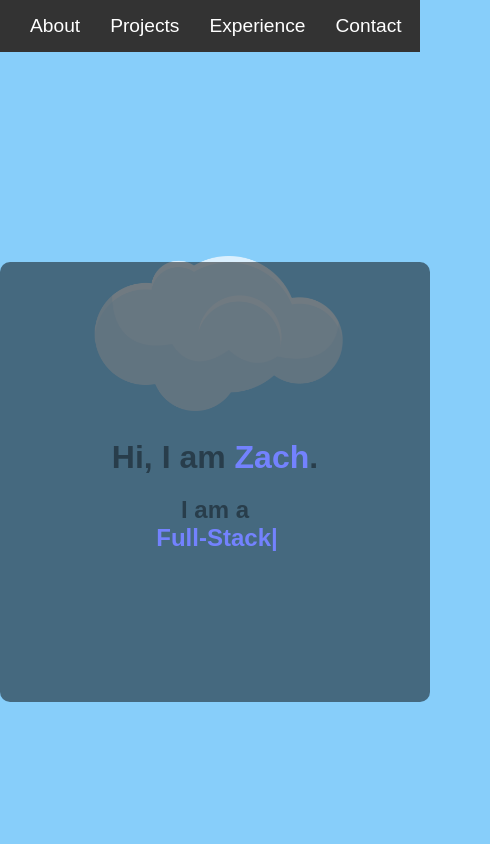
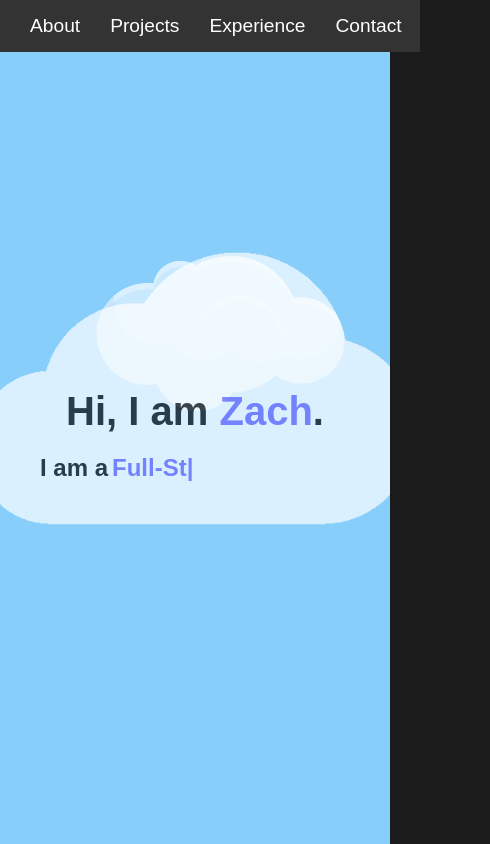
Before and after one commit to Zachary-Bricknell/Portfolio, a React (Create React App) app in the folder my-portfolio/: page / in a window 390 px wide. Shown: the top 844 px of the page, 490 px wide, since content can reach past the window. Built offline with nearby package versions, Linux system fonts and the light colour scheme; the HTML template or start-up script is replaced by a standard one.

Commit message:
Updated positioning

```diff
--- a/my-portfolio/src/components/Hero.css
+++ b/my-portfolio/src/components/Hero.css
@@ -18,14 +18,14 @@ body {
 }
 
 .hero-content {
-  position: relative;
+  position: absolute;
   z-index: 2;
-  width: 400px; /* Width of the content */
-  max-width: 100%; /* Ensure it never exceeds 100% of the viewport */
-  height: 400px; /* Height of the content */
+  width: 400px;
+  max-width: 100%;
+  height: 400px;
   text-align: center;
   background-image: url('../assets/images/gcloud_2.png');
-  background-size: auto; /* Do not resize the cloud image */
+  background-size: auto;
   background-repeat: no-repeat;
   background-position: center center;
   padding: 20px;
@@ -90,32 +90,3 @@ body {
   opacity: 0;
   pointer-events: none;
 }
-
-/* Media Query for Smaller Screens */
-@media (max-width: 768px) {
-  .hero-content {
-    background-image: none !important; /* Force hide the gcloud_2 image */
-    background-color: rgba(0, 0, 0, 0.7); /* Add a red background with 70% opacity */
-    padding: 20px;
-    margin-right: 60px;
-    width: 100vw; /* Ensure the container spans the full viewport width */
-    position: absolute;
-    left: 0;
-    right: 0;
-  }
-
-  .hero {
-    background-color: #87CEFA; /* Keep the full hero background color consistent */
-  }
-
-  .hero-content h1 {
-    font-size: 2rem; /* Reduce font size for smaller screens */
-  }
-
-  .hero-content p {
-    font-size: 1.5rem; /* Adjust font size for mobile */
-    margin-left: 0; /* Center the paragraph */
-    flex-direction: column; /* Stack elements vertically */
-    align-items: center; /* Center align content */
-  }
-}
--- a/my-portfolio/src/components/Hero.js
+++ b/my-portfolio/src/components/Hero.js
@@ -75,9 +75,9 @@ const Hero = () => {
   }, []);
 
   return (
-    <section className="hero">
+    <div className="hero">
       <div className="clouds" ref={cloudContainerRef}></div>
-      <div className="hero-content" style={{ backgroundImage: `url(${gcloud})`, backgroundSize: 'cover' }}>
+      <div  className="hero-content" style={{ backgroundImage: `url(${gcloud})`, backgroundSize: 'cover' }}>
         <h1>Hi, I am <span className="name-highlight">Zach</span>.</h1>
         <p>
           <span>I am a</span>
@@ -95,7 +95,7 @@ const Hero = () => {
           </span>
         </p>
       </div>
-    </section>
+    </div>
   );
 };
 
```
